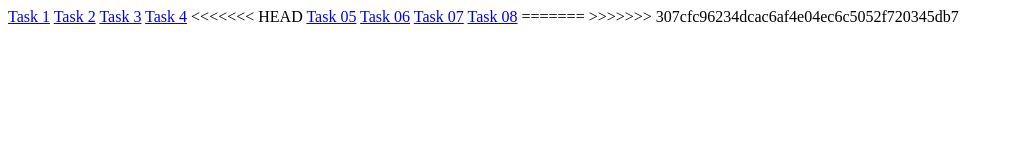
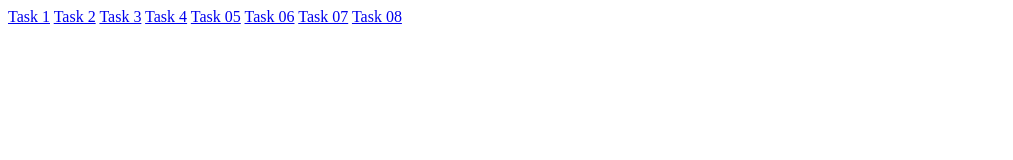
Before and after one commit to rajeev21sah/ATPLC-Training-Daily_Tasks, a plain HTML site: page index.html in a window 1280 px wide. Shown: the whole page, without its empty margins (0-1013 px from the left). Drawn offline with Linux system fonts and the light colour scheme.

Commit message:
Third Change

```diff
--- a/index.html
+++ b/index.html
@@ -14,13 +14,10 @@
         <a href="./Task_02/" class="task">Task 2</a>
         <a href="./Task_03/" class="task">Task 3</a>
         <a href="./Task_04/" class="task">Task 4</a>
-<<<<<<< HEAD
         <a href="./Task_05/" class="task">Task 05</a>
         <a href="./Task_06/" class="task">Task 06</a>
         <a href="./Task_07/" class="task">Task 07</a>
         <a href="./Task_08/" class="task">Task 08</a>
-=======
->>>>>>> 307cfc96234dcac6af4e04ec6c5052f720345db7
     </div>
 </body>
 
```
Also changed, not shown: Task_14/question_5.html (+15 -0 lines).
